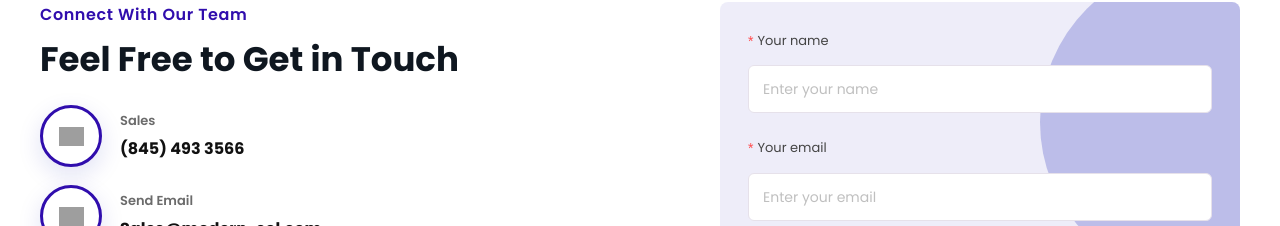
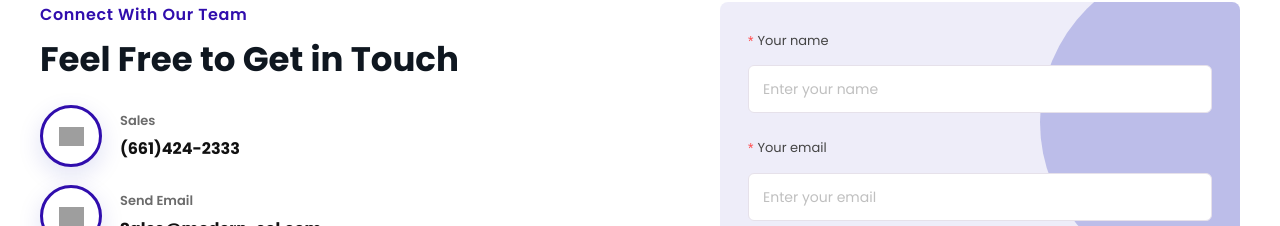
Before and after one commit to weblypro1-byte/MES-Frontend, a React (Create React App) app: page /contact in a window 1280 px wide. Shown: the part 520-746 px from the top of the page. Built offline with nearby package versions, Linux system fonts and the light colour scheme; grey boxes are pictures that could not be loaded.

Commit message:
Update Contact.js

```diff
--- a/src/components/Contact.js
+++ b/src/components/Contact.js
@@ -83,7 +83,7 @@ const Contact = () => {
                 </div>
                 <div className="contact-text">
                   <div className="label">Sales</div>
-                  <a href="(845)4933566"> (845) 493 3566</a>
+                  <a href="6614242333"> (661)424-2333</a>
                 </div>
               </div>
 
```
